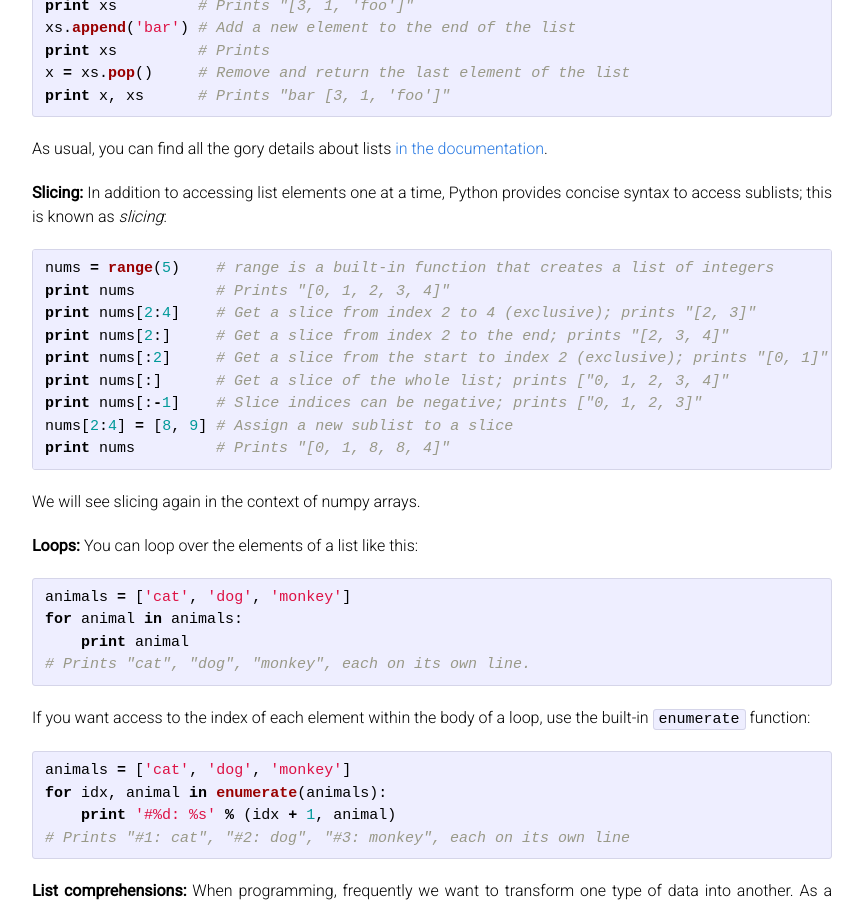
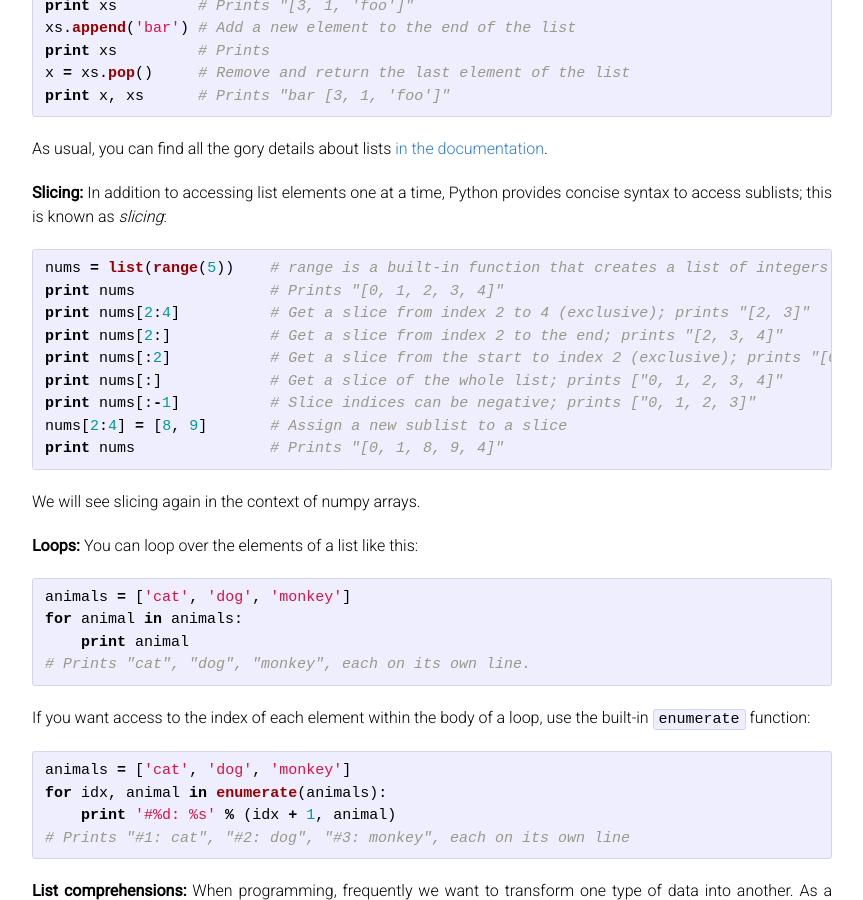
Before and after one commit to cs231n/cs231n.github.io, a Jekyll site: the page built from python-numpy-tutorial.md, in a window 1280 px wide and 900 px high, scrolled down 3517 px. Shown: the whole window, without its empty margins (208-1071 px from the left). Built offline with Jekyll 4.4.1, drawn with Linux system fonts in a browser that asks for light colours; Markdown is read by kramdown in place of the engine named in the settings.

Commit message:
fix typo and cast the variable

````diff
--- a/python-numpy-tutorial.md
+++ b/python-numpy-tutorial.md
@@ -193,15 +193,15 @@ In addition to accessing list elements one at a time, Python provides
 concise syntax to access sublists; this is known as *slicing*:
 
 ```python
-nums = range(5)    # range is a built-in function that creates a list of integers
-print nums         # Prints "[0, 1, 2, 3, 4]"
-print nums[2:4]    # Get a slice from index 2 to 4 (exclusive); prints "[2, 3]"
-print nums[2:]     # Get a slice from index 2 to the end; prints "[2, 3, 4]"
-print nums[:2]     # Get a slice from the start to index 2 (exclusive); prints "[0, 1]"
-print nums[:]      # Get a slice of the whole list; prints ["0, 1, 2, 3, 4]"
-print nums[:-1]    # Slice indices can be negative; prints ["0, 1, 2, 3]"
-nums[2:4] = [8, 9] # Assign a new sublist to a slice
-print nums         # Prints "[0, 1, 8, 8, 4]"
+nums = list(range(5))    # range is a built-in function that creates a list of integers
+print nums               # Prints "[0, 1, 2, 3, 4]"
+print nums[2:4]          # Get a slice from index 2 to 4 (exclusive); prints "[2, 3]"
+print nums[2:]           # Get a slice from index 2 to the end; prints "[2, 3, 4]"
+print nums[:2]           # Get a slice from the start to index 2 (exclusive); prints "[0, 1]"
+print nums[:]            # Get a slice of the whole list; prints ["0, 1, 2, 3, 4]"
+print nums[:-1]          # Slice indices can be negative; prints ["0, 1, 2, 3]"
+nums[2:4] = [8, 9]       # Assign a new sublist to a slice
+print nums               # Prints "[0, 1, 8, 9, 4]"
 ```
 We will see slicing again in the context of numpy arrays.
 
````
